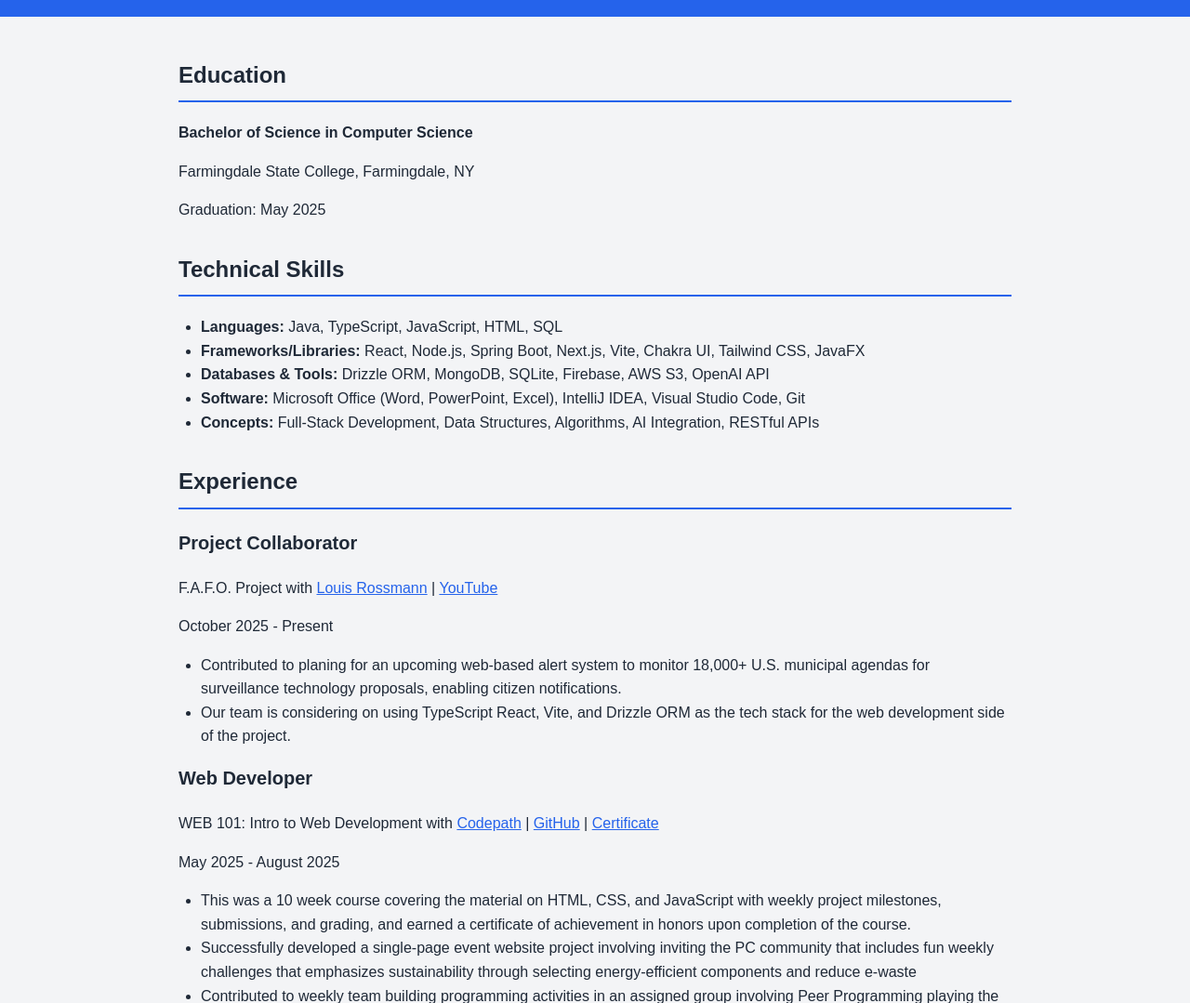
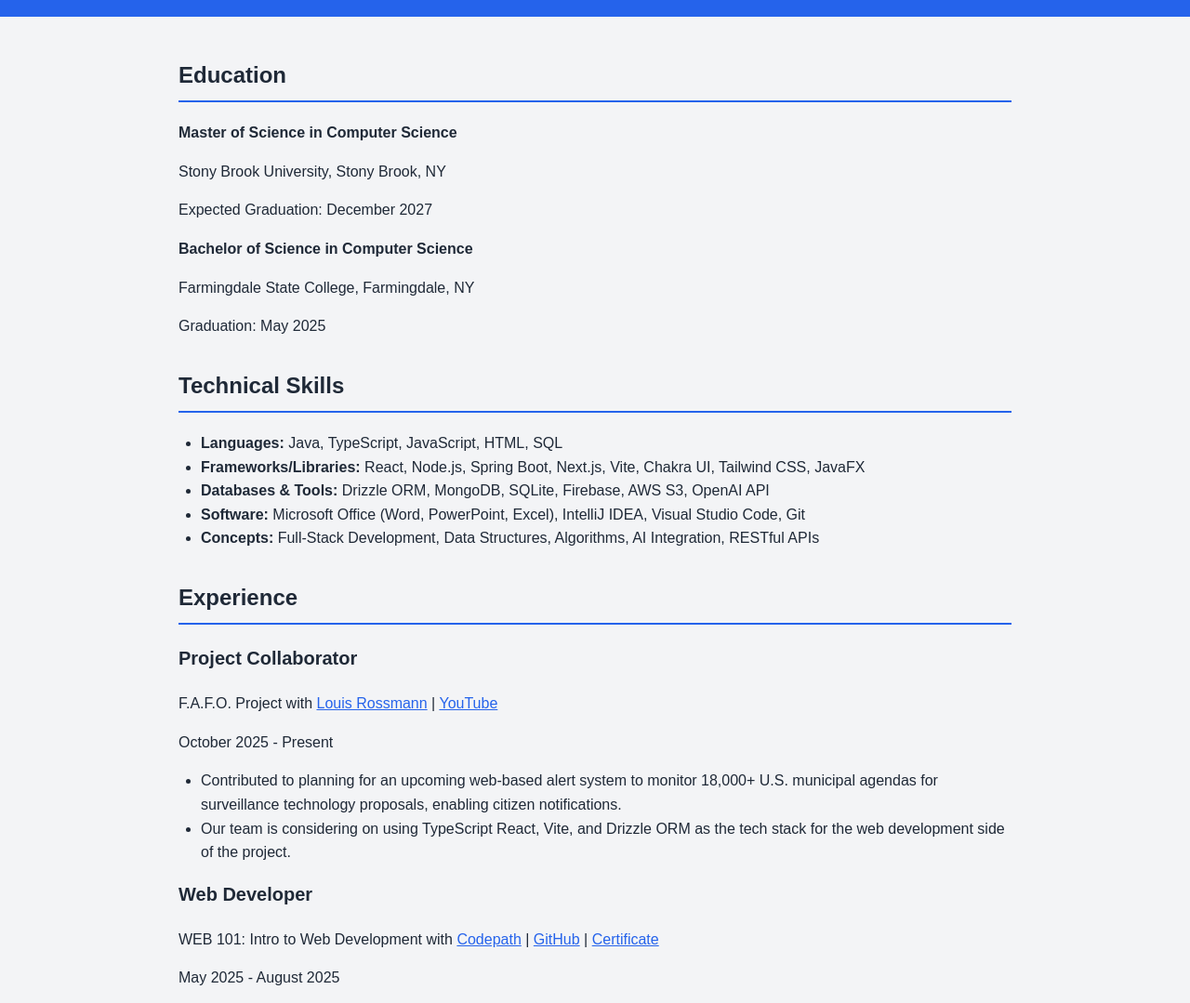
Before and after one commit to niskb/niskb.github.io, a plain HTML site: page index.html in a window 1280 px wide. Shown: the part 440-1519 px from the top of the page at 93% size. Drawn offline with Linux system fonts and the light colour scheme.

Commit message:
Update HTML Again
Include Stony Brook University Acceptance

```diff
--- a/index.html
+++ b/index.html
@@ -33,6 +33,11 @@
     <main>
         <section id="education">
             <h2>Education</h2>
+			<div>
+                <p><strong>Master of Science in Computer Science</strong></p>
+                <p>Stony Brook University, Stony Brook, NY</p>
+                <p>Expected Graduation: December 2027</p>
+            </div>
             <div>
                 <p><strong>Bachelor of Science in Computer Science</strong></p>
                 <p>Farmingdale State College, Farmingdale, NY</p>
@@ -58,7 +63,7 @@
 				<p>F.A.F.O. Project with <a href="https://www.linkedin.com/in/louis-rossmann-3a5396292">Louis Rossmann</a> | <a href="https://youtu.be/dtwPAdMUyno?si=5VgUU2a2i4mFmkZe">YouTube</a></p>
 				<p>October 2025 - Present</p>
 				<ul>
-					<li>Contributed to planing for an upcoming web-based alert system to monitor 18,000+ U.S. municipal agendas for surveillance technology proposals, enabling citizen notifications.</li>
+					<li>Contributed to planning for an upcoming web-based alert system to monitor 18,000+ U.S. municipal agendas for surveillance technology proposals, enabling citizen notifications.</li>
 					<li>Our team is considering on using TypeScript React, Vite, and Drizzle ORM as the tech stack for the web development side of the project.</li>
 				</ul>
 			</div>
```
